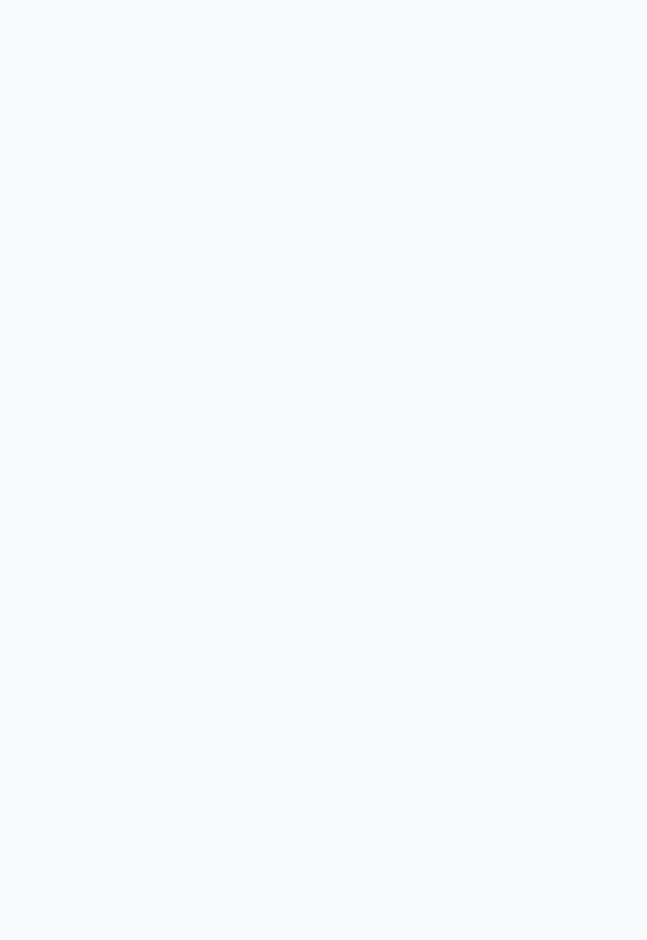
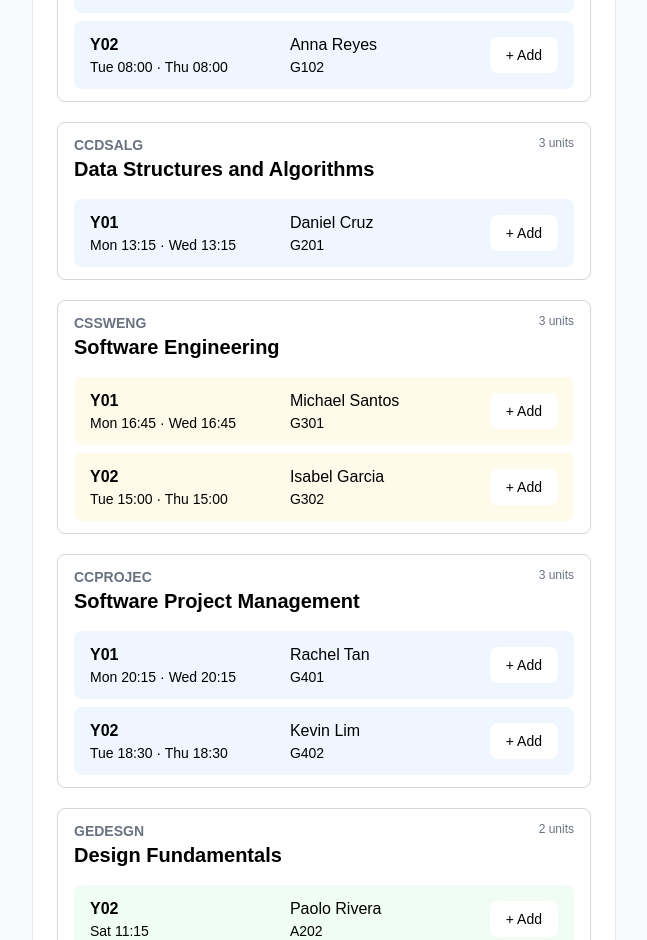
Before and after one commit to wMarc11/Scheda, a React (Vite) app: page / in a window 1280 px wide. Shown: the part 1860-2800 px from the top of the page, without its empty margins (12-659 px from the left). Before the commit the page ends 1757 px from the top, so only its background shows below. Built offline with nearby package versions, Linux system fonts and the light colour scheme.

Commit message:
feat: expand course data and add section filtering and remove interactions

```diff
--- a/src/App.jsx
+++ b/src/App.jsx
@@ -62,7 +62,7 @@ function App() {
 
   return (
     <>
-      <header className="bg-white border-b border-gray-200 fixed w-full">
+      <header className="bg-white border-b border-gray-200 fixed w-full z-100">
         <div className="mx-auto flex max-w-[1300px] px-4">
           <div className="flex items-center w-full">
             <img src={logo}
@@ -70,7 +70,7 @@ function App() {
               className="-ml-6 w-[150px] h-[40px] md:w-[250px] md:h-[70px] cursor-pointer transition-all ease-in-out hover:scale-110"
             />
             <div className="ml-auto flex items-center gap-7 md:-mr-5 px-4 md:px-none">
-              <p className="text-xs md:text-md font-semibold">Term 1, AY 2026-2027</p>
+              <p className="text-xs lg:text-[14px] font-semibold">Term 1, AY 2026-2027</p>
               <span className="material-symbols-outlined text-gray-400 !text-[30px] md:!text-[50px] !text-blue-500">
                 account_circle
               </span>
--- a/src/components/courses/CourseSearchBar.jsx
+++ b/src/components/courses/CourseSearchBar.jsx
@@ -28,7 +28,7 @@
 
         return (
             <div className="flex gap-2">
-                <div className="relative flex w-[50%] md:w-[65%]">
+                <div className="relative flex w-[50%] md:w-[60%]">
                     <span className="material-symbols-outlined !hidden lg:!block md:absolute left-3 top-1/2 -translate-y-1/2 text-gray-400 !text-[20px]">
                         search
                     </span>
@@ -54,7 +54,7 @@
                     type="select"
                     value={day}
                     onChange={handleDayChange}
-                    className="w-[25%] md:w-[15%] rounded-lg border border-gray-300 px-2 py-3 text-[11px] md:text-sm outline-none text-gray-500 focus:border-blue-500 text-center"
+                    className="w-[25%] md:w-[20%] rounded-lg border border-gray-300 px-2 py-3 text-[11px] md:text-sm outline-none text-gray-500 focus:border-blue-500 text-center"
                 >
                     <option value="All">All days</option>
                     <option value="mon">Mon</option>
--- a/src/components/courses/SectionRow.jsx
+++ b/src/components/courses/SectionRow.jsx
@@ -1,7 +1,9 @@
+import { useState } from "react";
 import { useSchedule } from "../../context/ScheduleContext";
 
 const SectionRow = ({ section, courseId, units }) => {
     const { selectedSections, addSection, removeSection } = useSchedule();
+    const [isHovering, setIsHovering] = useState(false);
 
     const isAdded = selectedSections.some(
         (selectedSection) => selectedSection.id === section.id
@@ -55,9 +57,11 @@ const color = colors[firstTwoLettersInSection] || colors.CC;
                     addSection(section, courseId, units);
                 }
             }}
+                onMouseEnter={() => setIsHovering(true)}
+                onMouseLeave={() => setIsHovering(false)}
                 className={`px-2 py-1 md:px-4 md:py-2 rounded-lg hover:cursor-pointer ease-in-out transition-all ${color.hover} ${isAdded ? `${color.added} text-white font-bold`: `bg-white hover:text-white`} hover:text-white hover:font-bold hover:shadow-2xl`}
             >
-                {isAdded ? "✓ Added" : "+ Add"}
+                {isAdded && isHovering ? "✕ Remove" :isAdded ? "✓ Added" : "+ Add"}
             </button>
         </div>
     );
--- a/src/components/schedule/TimetableEvent.jsx
+++ b/src/components/schedule/TimetableEvent.jsx
@@ -25,7 +25,7 @@ const TimetableEvent = ({ section, schedule }) => {
 
     return(
         <div
-            className={`absolute rounded-md ${color} p-1 lg:p-2 text-[clamp(6px,0.7vw,10px)] leading-tight text-center flex flex-col justify-center mx-auto overflow-hidden`}
+            className={`absolute rounded-t-md ${color} p-1 lg:p-2 text-[clamp(6px,0.7vw,10px)] leading-tight text-center flex flex-col justify-center mx-auto overflow-hidden`}
             style={{
                 top: `${top}px`,
                 height: `${height}px`,
--- a/src/data/courses.json
+++ b/src/data/courses.json
@@ -12,8 +12,16 @@
         "instructor": "Juan Dela Cruz",
         "room": "G301",
         "schedule": [
-          { "day": "Mon", "start": "10:00", "end": "11:30" },
-          { "day": "Wed", "start": "10:00", "end": "11:30" }
+          {
+            "day": "Mon",
+            "start": "11:30",
+            "end": "13:00"
+          },
+          {
+            "day": "Wed",
+            "start": "11:30",
+            "end": "13:00"
+          }
         ]
       },
       {
@@ -22,8 +30,16 @@
         "instructor": "Maria Santos",
         "room": "G305",
         "schedule": [
-          { "day": "Tue", "start": "13:00", "end": "14:30" },
-          { "day": "Thu", "start": "13:00", "end": "14:30" }
+          {
+            "day": "Tue",
+            "start": "13:15",
+            "end": "14:45"
+          },
+          {
+            "day": "Thu",
+            "start": "13:15",
+            "end": "14:45"
+          }
         ]
       }
     ]
@@ -41,8 +57,16 @@
         "instructor": "Pedro Reyes",
         "room": "G201",
         "schedule": [
-          { "day": "Mon", "start": "13:00", "end": "14:30" },
-          { "day": "Wed", "start": "13:00", "end": "14:30" }
+          {
+            "day": "Mon",
+            "start": "15:00",
+            "end": "16:30"
+          },
+          {
+            "day": "Wed",
+            "start": "15:00",
+            "end": "16:30"
+          }
         ]
       },
       {
@@ -51,8 +75,16 @@
         "instructor": "Celine Ramos",
         "room": "G204",
         "schedule": [
-          { "day": "Tue", "start": "09:30", "end": "11:00" },
-          { "day": "Thu", "start": "09:30", "end": "11:00" }
+          {
+            "day": "Tue",
+            "start": "09:45",
+            "end": "11:15"
+          },
+          {
+            "day": "Thu",
+            "start": "09:45",
+            "end": "11:15"
+          }
         ]
       }
     ]
@@ -70,8 +102,16 @@
         "instructor": "Angela Cruz",
         "room": "G401",
         "schedule": [
-          { "day": "Tue", "start": "15:00", "end": "16:30" },
-          { "day": "Thu", "start": "15:00", "end": "16:30" }
+          {
+            "day": "Tue",
+            "start": "16:45",
+            "end": "18:15"
+          },
+          {
+            "day": "Thu",
+            "start": "16:45",
+            "end": "18:15"
+          }
         ]
       },
       {
@@ -80,8 +120,16 @@
         "instructor": "Andre Lim",
         "room": "G404",
         "schedule": [
-          { "day": "Mon", "start": "15:30", "end": "17:00" },
-          { "day": "Wed", "start": "15:30", "end": "17:00" }
+          {
+            "day": "Mon",
+            "start": "18:30",
+            "end": "20:00"
+          },
+          {
+            "day": "Wed",
+            "start": "18:30",
+            "end": "20:00"
+          }
         ]
       }
     ]
@@ -99,7 +147,11 @@
         "instructor": "Rina Garcia",
         "room": "A110",
         "schedule": [
-          { "day": "Fri", "start": "09:00", "end": "12:00" }
+          {
+            "day": "Fri",
+            "start": "09:00",
+            "end": "12:00"
+          }
         ]
       },
       {
@@ -108,7 +160,11 @@
         "instructor": "Noel Villanueva",
         "room": "A112",
         "schedule": [
-          { "day": "Sat", "start": "08:00", "end": "11:00" }
+          {
+            "day": "Sat",
+            "start": "08:00",
+            "end": "11:00"
+          }
         ]
       }
     ]
@@ -126,8 +182,16 @@
         "instructor": "Carlo Tan",
         "room": "L203",
         "schedule": [
-          { "day": "Mon", "start": "08:00", "end": "09:30" },
-          { "day": "Wed", "start": "08:00", "end": "09:30" }
+          {
+            "day": "Mon",
+            "start": "08:00",
+            "end": "09:30"
+          },
+          {
+            "day": "Wed",
+            "start": "08:00",
+            "end": "09:30"
+          }
         ]
       },
       {
@@ -136,8 +200,16 @@
         "instructor": "Mia Flores",
         "room": "L205",
         "schedule": [
-          { "day": "Tue", "start": "11:00", "end": "12:30" },
-          { "day": "Thu", "start": "11:00", "end": "12:30" }
+          {
+            "day": "Tue",
+            "start": "11:30",
+            "end": "13:00"
+          },
+          {
+            "day": "Thu",
+            "start": "11:30",
+            "end": "13:00"
+          }
         ]
       }
     ]
@@ -155,7 +227,297 @@
         "instructor": "Lara Bautista",
         "room": "R501",
         "schedule": [
-          { "day": "Fri", "start": "13:00", "end": "15:00" }
+          {
+            "day": "Fri",
+            "start": "13:00",
+            "end": "15:00"
+          }
+        ]
+      }
+    ]
+  },
+  {
+    "id": "CCINFOM",
+    "code": "CCINFOM",
+    "title": "Information Management",
+    "units": 3,
+    "color": "blue",
+    "sections": [
+      {
+        "id": "CCINFOM-Y01",
+        "section": "Y01",
+        "instructor": "Mark Villanueva",
+        "room": "G101",
+        "schedule": [
+          {
+            "day": "Mon",
+            "start": "09:45",
+            "end": "11:15"
+          },
+          {
+            "day": "Wed",
+            "start": "09:45",
+            "end": "11:15"
+          }
+        ]
+      },
+      {
+        "id": "CCINFOM-Y02",
+        "section": "Y02",
+        "instructor": "Anna Reyes",
+        "room": "G102",
+        "schedule": [
+          {
+            "day": "Tue",
+            "start": "08:00",
+            "end": "09:30"
+          },
+          {
+            "day": "Thu",
+            "start": "08:00",
+            "end": "09:30"
+          }
+        ]
+      }
+    ]
+  },
+  {
+    "id": "CCDSALG",
+    "code": "CCDSALG",
+    "title": "Data Structures and Algorithms",
+    "units": 3,
+    "color": "orange",
+    "sections": [
+      {
+        "id": "CCDSALG-Y01",
+        "section": "Y01",
+        "instructor": "Daniel Cruz",
+        "room": "G201",
+        "schedule": [
+          {
+            "day": "Mon",
+            "start": "13:15",
+            "end": "14:45"
+          },
+          {
+            "day": "Wed",
+            "start": "13:15",
+            "end": "14:45"
+          }
+        ]
+      }
+    ]
+  },
+  {
+    "id": "CSSWENG",
+    "code": "CSSWENG",
+    "title": "Software Engineering",
+    "units": 3,
+    "color": "purple",
+    "sections": [
+      {
+        "id": "CSSWENG-Y01",
+        "section": "Y01",
+        "instructor": "Michael Santos",
+        "room": "G301",
+        "schedule": [
+          {
+            "day": "Mon",
+            "start": "16:45",
+            "end": "18:15"
+          },
+          {
+            "day": "Wed",
+            "start": "16:45",
+            "end": "18:15"
+          }
+        ]
+      },
+      {
+        "id": "CSSWENG-Y02",
+        "section": "Y02",
+        "instructor": "Isabel Garcia",
+        "room": "G302",
+        "schedule": [
+          {
+            "day": "Tue",
+            "start": "15:00",
+            "end": "16:30"
+          },
+          {
+            "day": "Thu",
+            "start": "15:00",
+            "end": "16:30"
+          }
+        ]
+      }
+    ]
+  },
+  {
+    "id": "CCPROJEC",
+    "code": "CCPROJEC",
+    "title": "Software Project Management",
+    "units": 3,
+    "color": "green",
+    "sections": [
+      {
+        "id": "CCPROJEC-Y01",
+        "section": "Y01",
+        "instructor": "Rachel Tan",
+        "room": "G401",
+        "schedule": [
+          {
+            "day": "Mon",
+            "start": "20:15",
+            "end": "21:45"
+          },
+          {
+            "day": "Wed",
+            "start": "20:15",
+            "end": "21:45"
+          }
+        ]
+      },
+      {
+        "id": "CCPROJEC-Y02",
+        "section": "Y02",
+        "instructor": "Kevin Lim",
+        "room": "G402",
+        "schedule": [
+          {
+            "day": "Tue",
+            "start": "18:30",
+            "end": "20:00"
+          },
+          {
+            "day": "Thu",
+            "start": "18:30",
+            "end": "20:00"
+          }
+        ]
+      }
+    ]
+  },
+  {
+    "id": "GEDESGN",
+    "code": "GEDESGN",
+    "title": "Design Fundamentals",
+    "units": 2,
+    "color": "pink",
+    "sections": [
+      {
+        "id": "GEDESGN-Y02",
+        "section": "Y02",
+        "instructor": "Paolo Rivera",
+        "room": "A202",
+        "schedule": [
+          {
+            "day": "Sat",
+            "start": "11:15",
+            "end": "12:45"
+          }
+        ]
+      }
+    ]
+  },
+  {
+    "id": "GEETHIC",
+    "code": "GEETHIC",
+    "title": "Ethics",
+    "units": 3,
+    "color": "yellow",
+    "sections": [
+      {
+        "id": "GEETHIC-Y02",
+        "section": "Y02",
+        "instructor": "Carla Navarro",
+        "room": "A302",
+        "schedule": [
+          {
+            "day": "Sat",
+            "start": "13:00",
+            "end": "14:30"
+          }
+        ]
+      }
+    ]
+  },
+  {
+    "id": "CCCOMPRG",
+    "code": "CCCOMPRG",
+    "title": "Computer Programming",
+    "units": 3,
+    "color": "blue",
+    "sections": [
+      {
+        "id": "CCCOMPRG-Y01",
+        "section": "Y01",
+        "instructor": "Eric Mendoza",
+        "room": "L101",
+        "schedule": [
+          {
+            "day": "Mon",
+            "start": "22:00",
+            "end": "23:30"
+          },
+          {
+            "day": "Wed",
+            "start": "22:00",
+            "end": "23:30"
+          }
+        ]
+      },
+      {
+        "id": "CCCOMPRG-Y02",
+        "section": "Y02",
+        "instructor": "Grace Flores",
+        "room": "L102",
+        "schedule": [
+          {
+            "day": "Tue",
+            "start": "20:15",
+            "end": "21:45"
+          },
+          {
+            "day": "Thu",
+            "start": "20:15",
+            "end": "21:45"
+          }
+        ]
+      }
+    ]
+  },
+  {
+    "id": "CSSECUR",
+    "code": "CSSECUR",
+    "title": "Introduction to Cybersecurity",
+    "units": 3,
+    "color": "orange",
+    "sections": [
+      {
+        "id": "CSSECUR-Y01",
+        "section": "Y01",
+        "instructor": "Victor Ramos",
+        "room": "L201",
+        "schedule": [
+          {
+            "day": "Fri",
+            "start": "17:00",
+            "end": "19:30"
+          }
+        ]
+      },
+      {
+        "id": "CSSECUR-Y02",
+        "section": "Y02",
+        "instructor": "Elaine Torres",
+        "room": "L202",
+        "schedule": [
+          {
+            "day": "Sat",
+            "start": "14:45",
+            "end": "17:15"
+          }
         ]
       }
     ]
```
Also changed, not shown: 1 other file (tests, documents, lock files or other folders).
